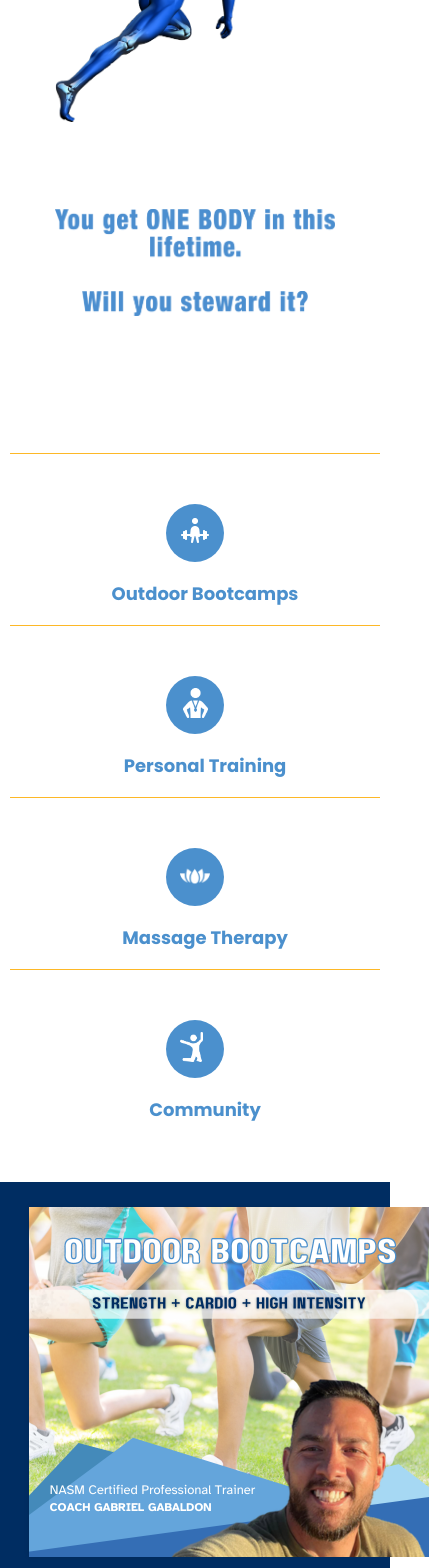
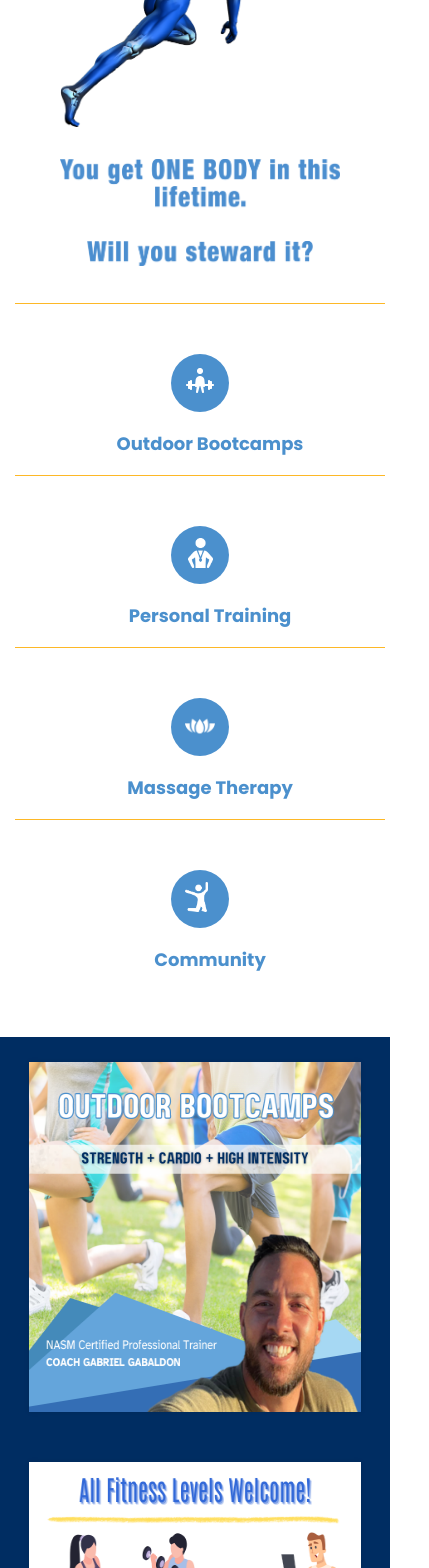
Before and after one commit to jpeazy22/onebody, a React (Create React App) app: page / in a window 390 px wide. Shown: the part 260-1828 px from the top of the page, 429 px wide, since content can reach past the window. Built offline with nearby package versions, Linux system fonts and the light colour scheme.

Commit message:
worked on header banner styles

```diff
--- a/src/App.css
+++ b/src/App.css
@@ -29,7 +29,7 @@ html {
     overflow: hidden;
     margin-top: 130px;
 	height: auto;
-	padding: 90px 0px;
+	padding: 40px 0px;
 	/* background-image: url(./assets/bg/slider2-bg.jpg);
 	background-size: cover;
 	background-position: top; */
@@ -69,7 +69,6 @@ html {
 .Home .Container section.Services {
     display: inline-block;
     width: 1200px;
-    padding-top: 50px;
 }
 .Home .ServiceList {
 	border-top: 1px solid #fdb827;
@@ -140,13 +139,18 @@ html {
 }
 .Fitness .column {
     display: inline-block;
-    width: 400px;
+    max-width: 400px;
+    width: 33%;
     margin: 50px 0px;
     height: 350px;
     vertical-align: top;
     background-color: white;
     padding: 0px;
     box-shadow: 0 0 5px rgba(0,0,0,0.1);
+}
+.Fitness .column img {
+    width: 100%;
+    height: 100%;
 }
 
 .Rates {
@@ -445,12 +449,8 @@ button:hover {
         margin: 50px 5px;
         height: 600px;
     }
-    .Home .Container section {
-        margin: 0 auto;
-        width: 100%;
-    }
     .Home section {
-		display: block;
+		display: inline-block;
 		margin: 0 auto;
 		width: 100%;
 	}
@@ -463,9 +463,9 @@ button:hover {
         max-width: 100%;
     }
     .Home .ServiceList {
-        display: block;
+        display: inline-block;
         margin: 0 auto;
-        width: 45%;
+        width: 43%;
     }
     .Home .ServiceList:last-child {
         border-bottom: 1px solid #ffffff;
@@ -474,7 +474,7 @@ button:hover {
 }
 @media screen and (max-width: 992px) {
 	.Home section {
-		display: block;
+		display: inline-block;
 		margin: 0 auto;
 		width: 100%;
 	}
@@ -501,6 +501,16 @@ button:hover {
 @media screen and (max-width: 768px) {
     .Home {
         padding: 30px 0px;
+    }
+    .Home .Container section {
+        width:100%;
+    }
+    .Home section {
+        margin: 0 auto;
+		display: block;
+	}
+    .Home img.Tagline {
+        padding: 20px 0px;
     }
     .Rates {
         padding-bottom: 50px;
```
